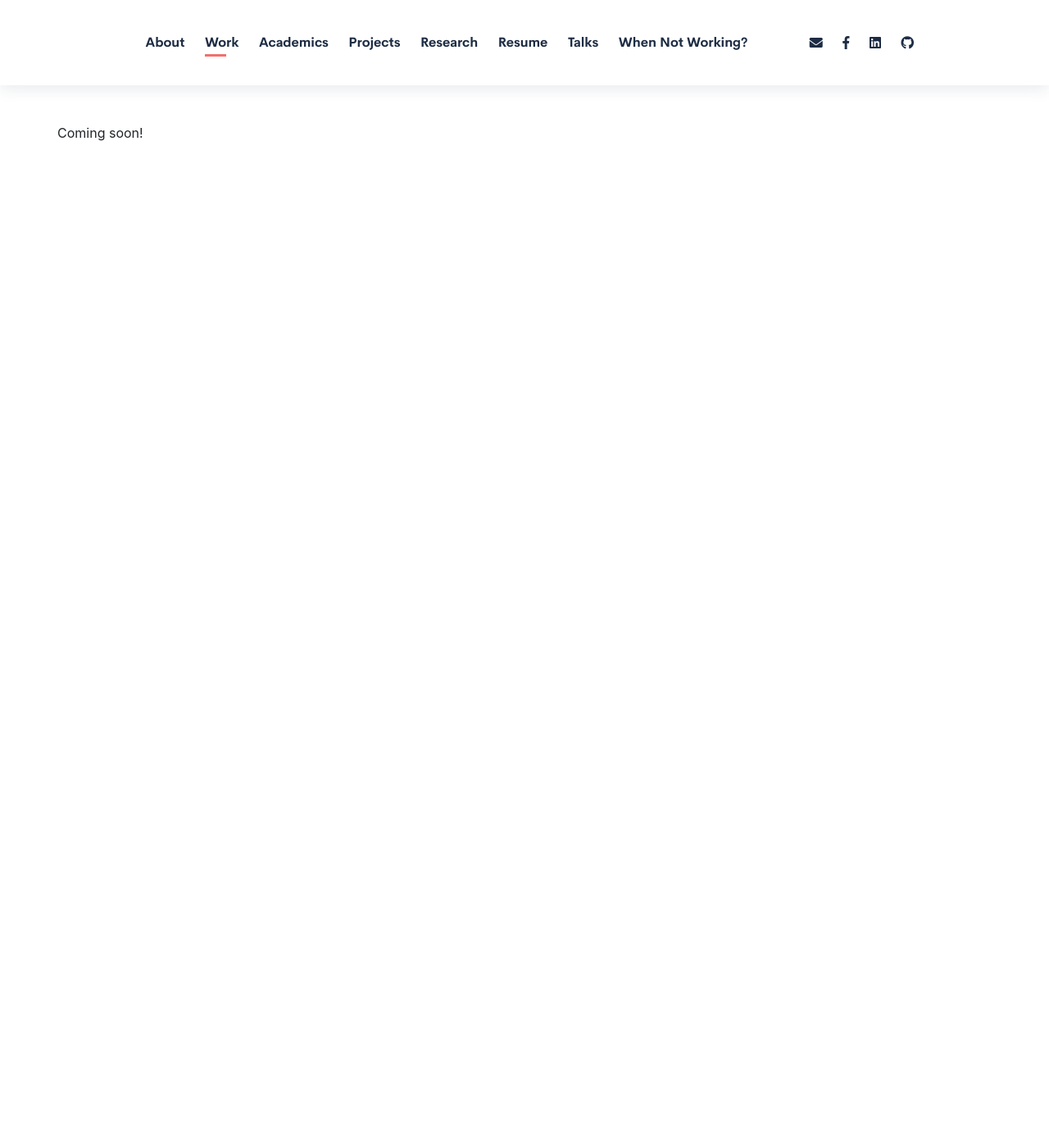
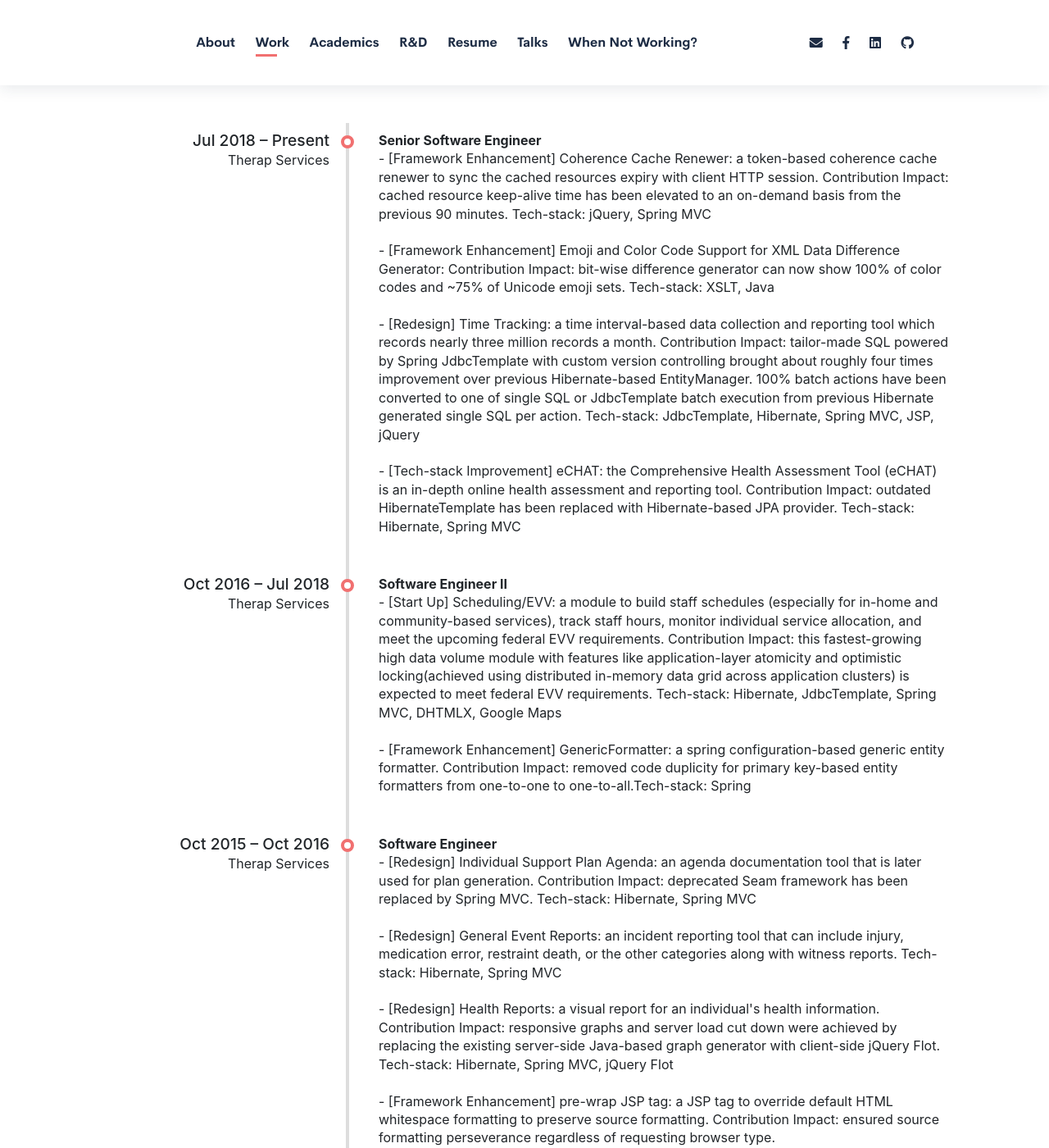
Before and after one commit to saadbinkader/saadbinkader.github.io, a Jekyll site: the page built from work.html, in a window 1280 px wide and 1400 px high. Shown: the whole window at 82% size. Built offline with Jekyll 4.4.1, drawn with Linux system fonts in a browser that asks for light colours; some web fonts are replaced; a script that is not in the unit is left out; some of the changed text lies outside the part shown.

Commit message:
Added work tab

```diff
--- a/_layouts/page.html
+++ b/_layouts/page.html
@@ -35,8 +35,7 @@
                       <li class="nav-item"><a id="aboutLink" class="pisen-nav-link" href="/">About</a></li>
                       <li class="nav-item"><a id="workLink" class="pisen-nav-link" href="work">Work</a></li>
                       <li class="nav-item"><a id="academicsLink" class="pisen-nav-link" href="academics">Academics</a></li>
-                      <li class="nav-item"><a id="projectsLink" class="pisen-nav-link" href="projects">Projects</a></li>
-                      <li class="nav-item"><a id="researchLink" class="pisen-nav-link" href="research">Research</a></li>
+                      <li class="nav-item"><a id="projectsLink" class="pisen-nav-link" href="projects">R&D</a></li>
                       <li class="nav-item"><a id="resumeLink" class="pisen-nav-link" href="resume">Resume</a></li>
                       <li class="nav-item"><a id="talksLink" class="pisen-nav-link" href="talks">Talks</a></li>
                       <li class="nav-item"><a id="funLink" class="pisen-nav-link" href="fun">When not Working?</a></li>
--- a/work.html
+++ b/work.html
@@ -6,6 +6,96 @@
 
 <section class="posts blog-index">
   <div class="container">
-    Coming soon!
+    <div class="timeline">
+      <div class="timelineEntry">
+        <div class="timelineTitle">
+          <h3>Jul 2018 – Present</h3>
+          <p>Therap Services</p>
+        </div>
+        <div class="body">
+          <p>
+            <b>Senior Software Engineer</b>
+            <br/>
+            - [Framework Enhancement] Coherence Cache Renewer: a token-based coherence cache renewer to sync the cached resources expiry with client HTTP session. Contribution Impact: cached resource keep-alive time has been elevated to an on-demand basis from the previous 90 minutes. Tech-stack: jQuery, Spring MVC
+            <br/>
+            <br/>
+            - [Framework Enhancement] Emoji and Color Code Support for XML Data Difference Generator: Contribution Impact: bit-wise difference generator can now show 100% of color codes and ~75% of Unicode emoji sets. Tech-stack: XSLT, Java
+            <br/>
+            <br/>
+            - [Redesign] Time Tracking: a time interval-based data collection and reporting tool which records nearly three million records a month. Contribution Impact: tailor-made SQL powered by Spring JdbcTemplate with custom version controlling brought about roughly four times improvement over previous Hibernate-based EntityManager. 100% batch actions have been converted to one of single SQL or JdbcTemplate batch execution from previous Hibernate generated single SQL per action. Tech-stack: JdbcTemplate, Hibernate, Spring MVC, JSP, jQuery
+            <br/>
+            <br/>
+            - [Tech-stack Improvement] eCHAT: the Comprehensive Health Assessment Tool (eCHAT) is an in-depth online health assessment and reporting tool. Contribution Impact: outdated HibernateTemplate has been replaced with Hibernate-based JPA provider. Tech-stack: Hibernate, Spring MVC
+          </p>
+        </div>
+      </div>
+      <div class="timelineEntry">
+        <div class="timelineTitle">
+          <h3>Oct 2016 – Jul 2018</h3>
+          <p>Therap Services</p>
+        </div>
+        <div class="body">
+          <p>
+            <b>Software Engineer II</b>
+            <br/>
+            - [Start Up] Scheduling/EVV: a module to build staff schedules (especially for in-home and community-based services), track staff hours, monitor individual service allocation, and meet the upcoming federal EVV requirements. Contribution Impact: this fastest-growing high data volume module with features like application-layer atomicity and optimistic locking(achieved using distributed in-memory data grid across application clusters) is expected to meet federal EVV requirements. Tech-stack: Hibernate, JdbcTemplate, Spring MVC, DHTMLX, Google Maps
+            <br/>
+            <br/>
+            - [Framework Enhancement] GenericFormatter: a spring configuration-based generic entity formatter. Contribution Impact: removed code duplicity for primary key-based entity formatters from one-to-one to one-to-all.Tech-stack: Spring
+          </p>
+        </div>
+      </div>
+      <div class="timelineEntry">
+        <div class="timelineTitle">
+          <h3>Oct 2015 – Oct 2016</h3>
+          <p>Therap Services</p>
+        </div>
+        <div class="body">
+          <p>
+            <b>Software Engineer</b>
+            <br/>
+            - [Redesign] Individual Support Plan Agenda: an agenda documentation tool that is later used for plan generation. Contribution Impact: deprecated Seam framework has been replaced by Spring MVC. Tech-stack: Hibernate, Spring MVC
+            <br/>
+            <br/>
+            - [Redesign] General Event Reports: an incident reporting tool that can include injury, medication error, restraint death, or the other categories along with witness reports. Tech-stack: Hibernate, Spring MVC
+            <br/>
+            <br/>
+            - [Redesign] Health Reports: a visual report for an individual's health information. Contribution Impact: responsive graphs and server load cut down were achieved by replacing the existing server-side Java-based graph generator with client-side jQuery Flot. Tech-stack: Hibernate, Spring MVC, jQuery Flot
+            <br/>
+            <br/>
+            - [Framework Enhancement] pre-wrap JSP tag: a JSP tag to override default HTML whitespace formatting to preserve source formatting. Contribution Impact: ensured source formatting perseverance regardless of requesting browser type.
+          </p>
+        </div>
+      </div>
+      <div class="timelineEntry">
+        <div class="timelineTitle">
+          <h3>Jun 2014 – Oct 2015</h3>
+          <p>Therap Services</p>
+        </div>
+        <div class="body">
+          <p>
+            <b>Associate Software Engineer</b>
+            <br/>
+            - [Enhancement] Report Library: a tool to generate exportable excel reports from relational databases. Contribution Impact: the developed expression-based language upon evaluation ensures Data integrity and security. Tech-stack: Hibernate, Spring MVC, JEval, jQuery
+            <br/>
+            <br/>
+            - [Start Up] Employment History: a tool to assist an individual with preparing, landing, and maintaining a job with additional features like Job Bank development. Contribution Impact: replaced previous supported employment tracking model. Tech-stack: Hibernate, Spring MVC, jQuery
+          </p>
+        </div>
+      </div>
+      <div class="timelineEntry">
+        <div class="timelineTitle">
+          <h3>Jun 2013 – May 2014</h3>
+          <p>Therap Services</p>
+        </div>
+        <div class="body">
+          <p>
+            <b>Junior Software Engineer</b>
+            <br/>
+            - [Redesign] Custom Fields: a module for providing pluggable fields of desired types to an existing form. Tech-stack: Hibernate, Spring MVC
+          </p>
+        </div>
+      </div>
+    </div>
   </div>
 </section><!--End posts-->
```
Also changed, not shown: 1 other file.
